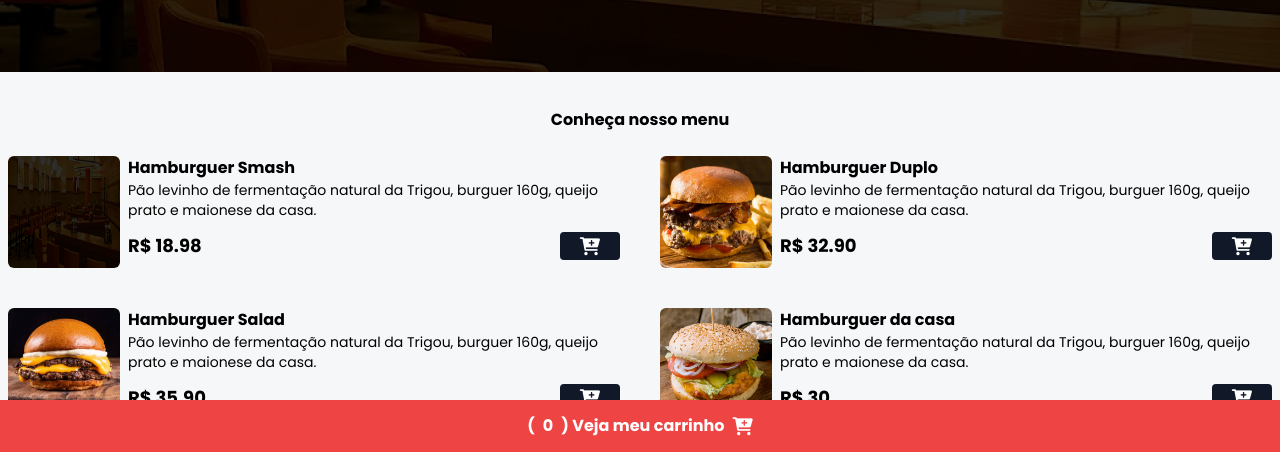
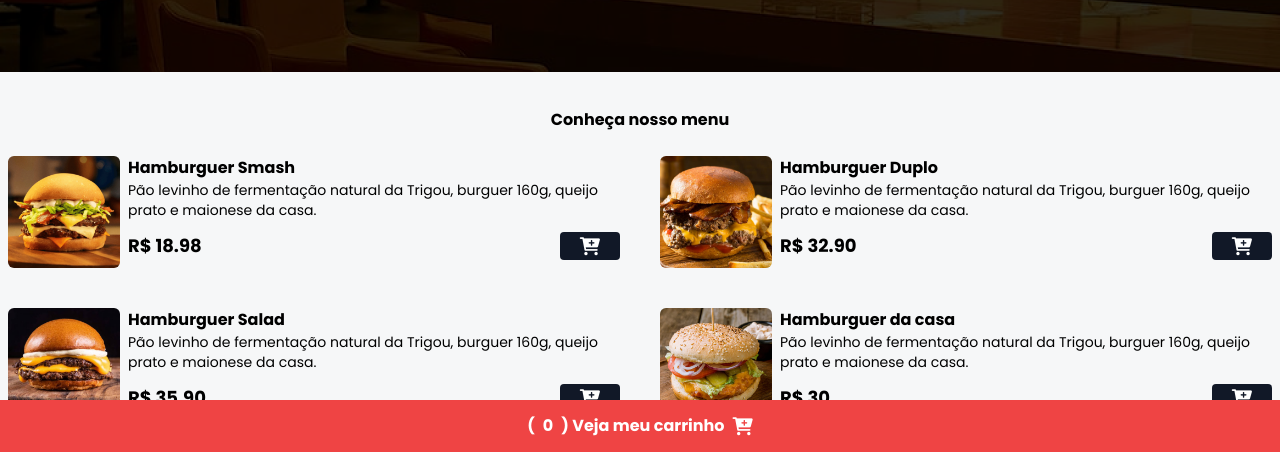
Before and after one commit to RodrigoPimentelLima/projeto-cardapio, a website: page index.html in a window 1280 px wide. Shown: the part 348-800 px from the top of the page. Drawn offline with nearby package versions, Linux system fonts and the light colour scheme.

Commit message:
adição de novos arquivos

```diff
--- a/index.html
+++ b/index.html
@@ -49,7 +49,7 @@
         <main class="grid grid-cols-1 md:grid-cols-2 gap-7 md:gap-10 mx-auto max-7xl px-2 mb-16 ">
 
             <div class="flex gap-2 ">
-                <img src="./assets/bg.png" alt="Hamburguer Smash"
+                <img src="./assets/hamb-1.png" alt="Hamburguer Smash"
                     class="w-28 h-28 rounded-md hover:scale-110 hover:-rotate-2 duration-300" />
 
                 <div>
```
Also changed, not shown: styles/output.css, styles/styles.css (line endings or trailing spaces).
